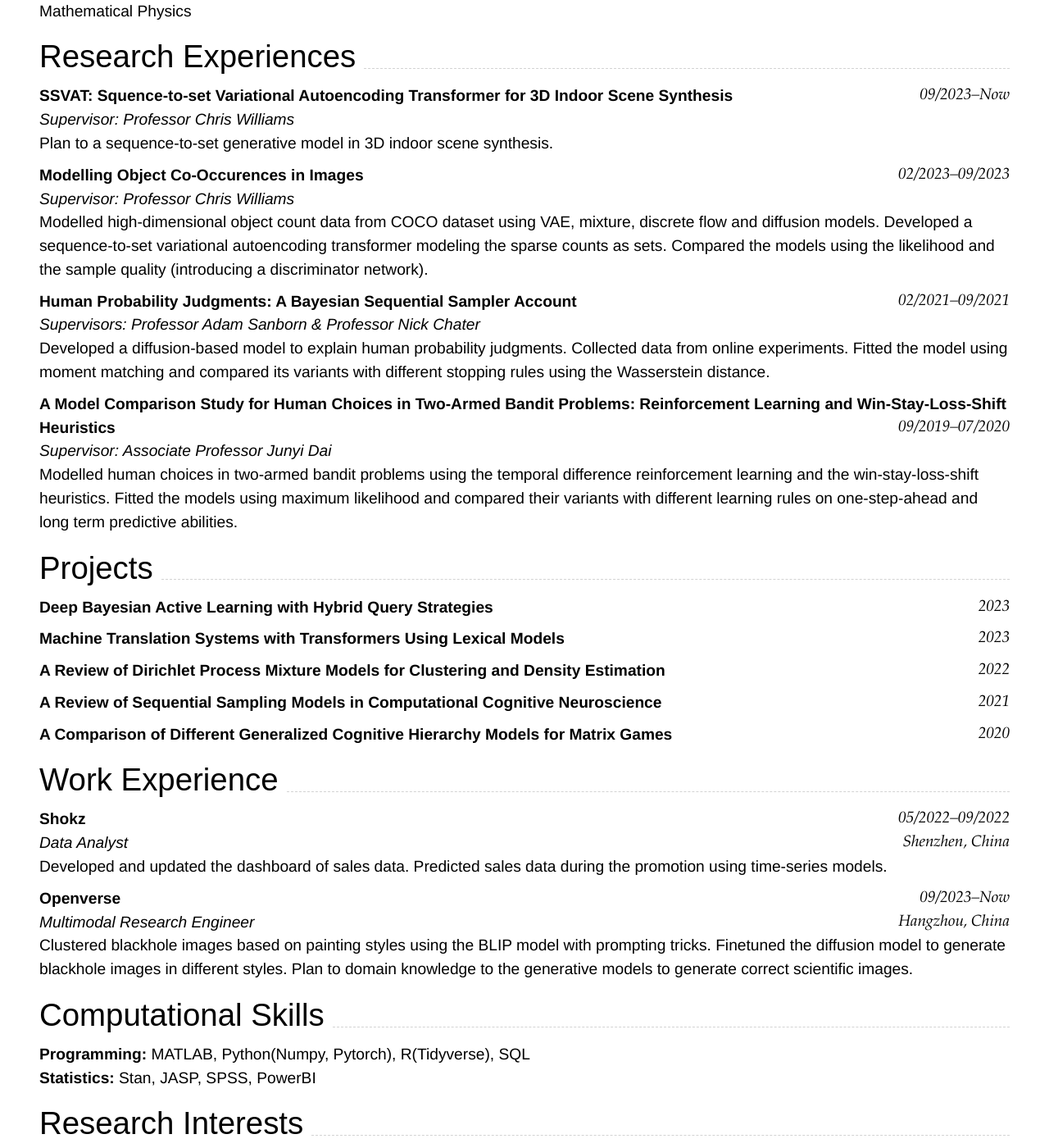
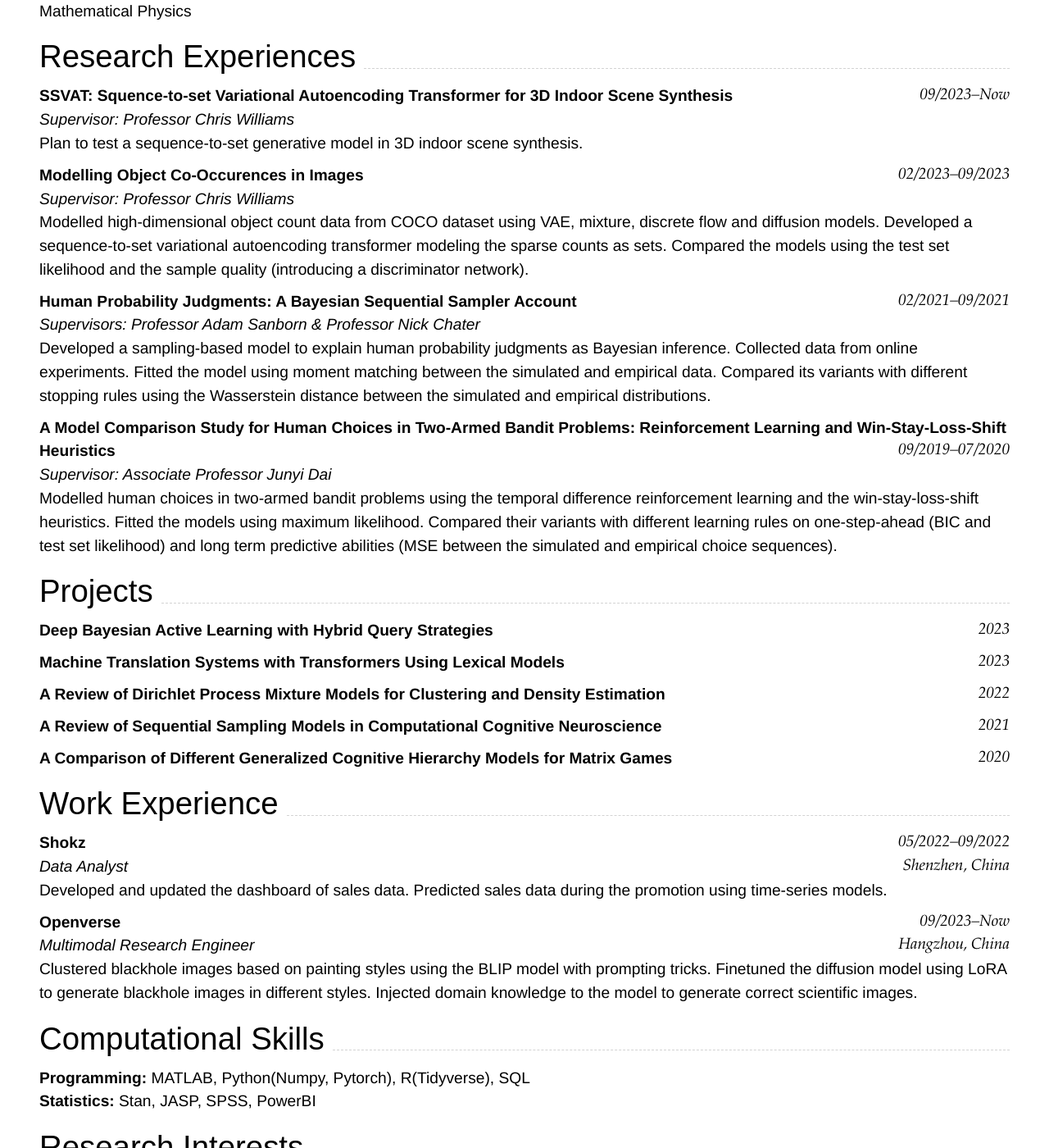
Before and after one commit to RL-LBAM/CV, a Jekyll site: the page built from index.md, in a window 1280 px wide and 1400 px high, scrolled down 627 px. Shown: the whole window at 82% size. Built offline with Jekyll 4.4.1, drawn with Linux system fonts in a browser that asks for light colours; nearby versions of some CDN libraries; some of the changed text lies outside the part shown.

Commit message:
Update index.md

````diff
--- a/index.md
+++ b/index.md
@@ -57,19 +57,19 @@ Relevant Courses: Calculus; Linear Algebra; Probability and Mathematical Statist
 ## Research Experiences
 ### **SSVAT: Squence-to-set Variational Autoencoding Transformer for 3D Indoor Scene Synthesis** `09/2023–Now`
 *Supervisor: Professor Chris Williams*
-Plan to a sequence-to-set generative model in 3D indoor scene synthesis.
+Plan to test a sequence-to-set generative model in 3D indoor scene synthesis.
 
 ### **Modelling Object Co-Occurences in Images** `02/2023–09/2023`
 *Supervisor: Professor Chris Williams*
-Modelled high-dimensional object count data from COCO dataset using VAE, mixture, discrete flow and diffusion models. Developed a sequence-to-set variational autoencoding transformer modeling the sparse counts as sets. Compared the models using the likelihood and the sample quality (introducing a discriminator network).
+Modelled high-dimensional object count data from COCO dataset using VAE, mixture, discrete flow and diffusion models. Developed a sequence-to-set variational autoencoding transformer modeling the sparse counts as sets. Compared the models using the test set likelihood and the sample quality (introducing a discriminator network).
 
 ### **Human Probability Judgments: A Bayesian Sequential Sampler Account** `02/2021–09/2021`
 *Supervisors: Professor Adam Sanborn & Professor Nick Chater*
-Developed a diffusion-based model to explain human probability judgments. Collected data from online experiments. Fitted the model using moment matching and compared its variants with different stopping rules using the Wasserstein distance.
+Developed a sampling-based model to explain human probability judgments as Bayesian inference. Collected data from online experiments. Fitted the model using moment matching between the simulated and empirical data. Compared its variants with different stopping rules using the Wasserstein distance between the simulated and empirical distributions.
 
 ### **A Model Comparison Study for Human Choices in Two-Armed Bandit Problems: Reinforcement Learning and Win-Stay-Loss-Shift Heuristics** `09/2019–07/2020`
 *Supervisor: Associate Professor Junyi Dai*
-Modelled human choices in two-armed bandit problems using the temporal difference reinforcement learning and the win-stay-loss-shift heuristics. Fitted the models using maximum likelihood and compared their variants with different learning rules on one-step-ahead and long term predictive abilities.
+Modelled human choices in two-armed bandit problems using the temporal difference reinforcement learning and the win-stay-loss-shift heuristics. Fitted the models using maximum likelihood. Compared their variants with different learning rules on one-step-ahead (BIC and test set likelihood) and long term predictive abilities (MSE between the simulated and empirical choice sequences).
 
 ## Projects
 ### **Deep Bayesian Active Learning with Hybrid Query Strategies** `2023`
@@ -93,13 +93,13 @@ Hangzhou, China
 ```
 *Multimodal Research Engineer*
 
-Clustered blackhole images based on painting styles using the BLIP model with prompting tricks. Finetuned the diffusion model to generate blackhole images in different styles. Plan to domain knowledge to the generative models to generate correct scientific images.
+Clustered blackhole images based on painting styles using the BLIP model with prompting tricks. Finetuned the diffusion model using LoRA to generate blackhole images in different styles. Injected domain knowledge to the model to generate correct scientific images.
 
 ## Computational Skills
 **Programming:** MATLAB, Python(Numpy, Pytorch), R(Tidyverse), SQL
 **Statistics:** Stan, JASP, SPSS, PowerBI
 ## Research Interests
-I used to be a fan of cognitive modeling, which views the mind as a computing machine with noise. Now I focus more on probabilistic (mainly Bayesian) machine learning, no matter for the statistical learning part (e.g., Bayesian nonparametrics), or the more fashionable deep learning part (e.g., deep generative models). I am recently interested in incorporating neural networks into the statistical learning framework. For example, VAE extends factor analysis by introducing the nonlinear mapping between latent and observed variables.
+I used to be a fan of cognitive modeling, viewing the mind as a computing machine which can generalize from few labeled data. Now I focus more on probabilistic (mainly Bayesian) machine learning, no matter for the statistical learning part (e.g., Bayesian nonparametrics), or the more fashionable deep learning part (e.g., deep generative models). I am recently interested in incorporating neural networks into the statistical learning framework. For example, VAE extends factor analysis by introducing the nonlinear mapping between latent and observed variables.
 
 
 
````
Also changed, not shown: other parts of index.md (+1 -1 lines).
